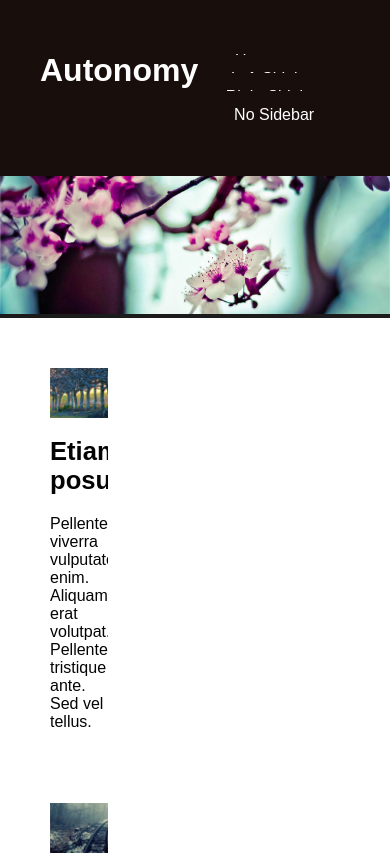
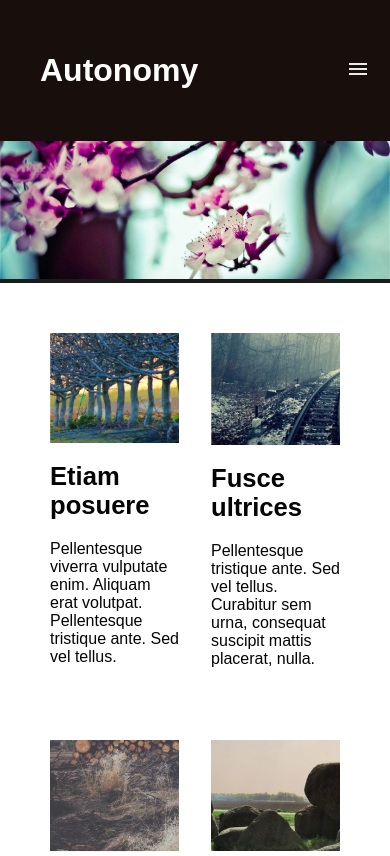
Before and after one commit to devHyrum/Autonomy-Site-Simples, a plain HTML site: page index.html in a window 390 px wide. Shown: the top 856 px of the page. Drawn offline with Linux system fonts and the light colour scheme.

Commit message:
Resubido

```diff
--- a/index.html
+++ b/index.html
@@ -19,6 +19,7 @@
                 <li><a href="#">No Sidebar</a></li>
             </ul>
         </nav>
+        <button><img src="./img/menu.svg" alt="menu"></button>
     </header>
 
 
--- a/styles.css
+++ b/styles.css
@@ -48,6 +48,13 @@ header {
                 }
             }
         }
+    }
+    button{
+        background: transparent;
+        border: none;
+        cursor: pointer;
+        height: auto;
+        padding: 0;
     }
 }
 
@@ -178,12 +185,18 @@ footer{
 }
 
 @media (max-width: 650px) {
+    header{
+        nav{
+            display: none;
+        }
+    }
     #section-articles{
         display: flex;
-        display: grid;
         grid: 2;
         article {
             width: 20%;
+            flex: 1 1 calc(50% - 20px); /* Toma 50% del ancho menos el espacio de gap */
+
         }
     }
     #section-articles2{
@@ -214,3 +227,11 @@ footer{
         font-size: 0.6em;
     }
 }
+
+@media (min-width:650px) {
+    header{
+        button{
+            display: none;
+        }
+    }
+}
```
Also changed, not shown: img/menu.svg (added).
